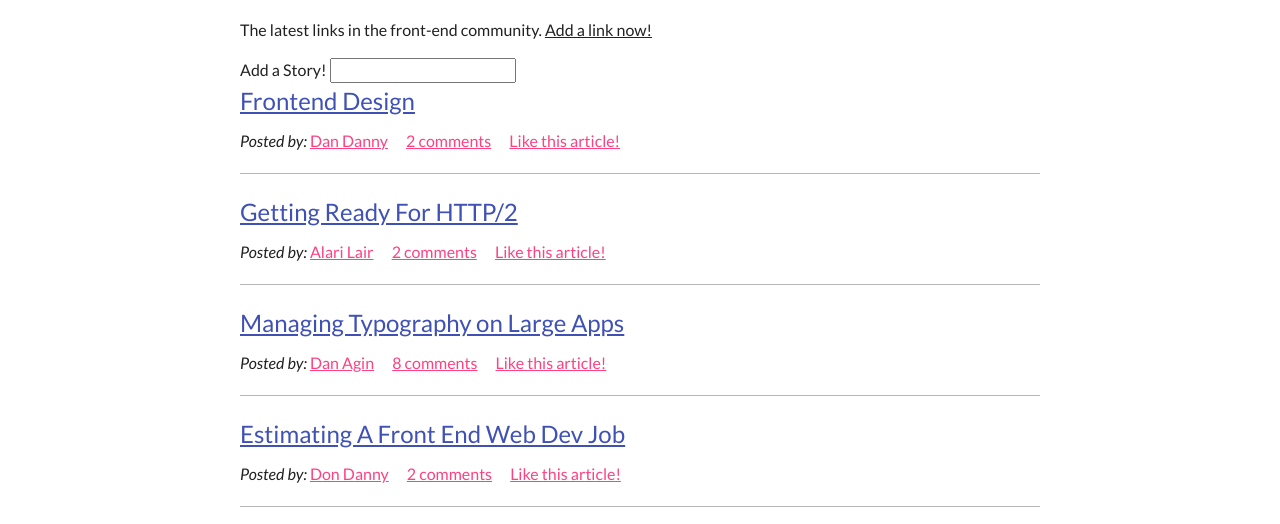
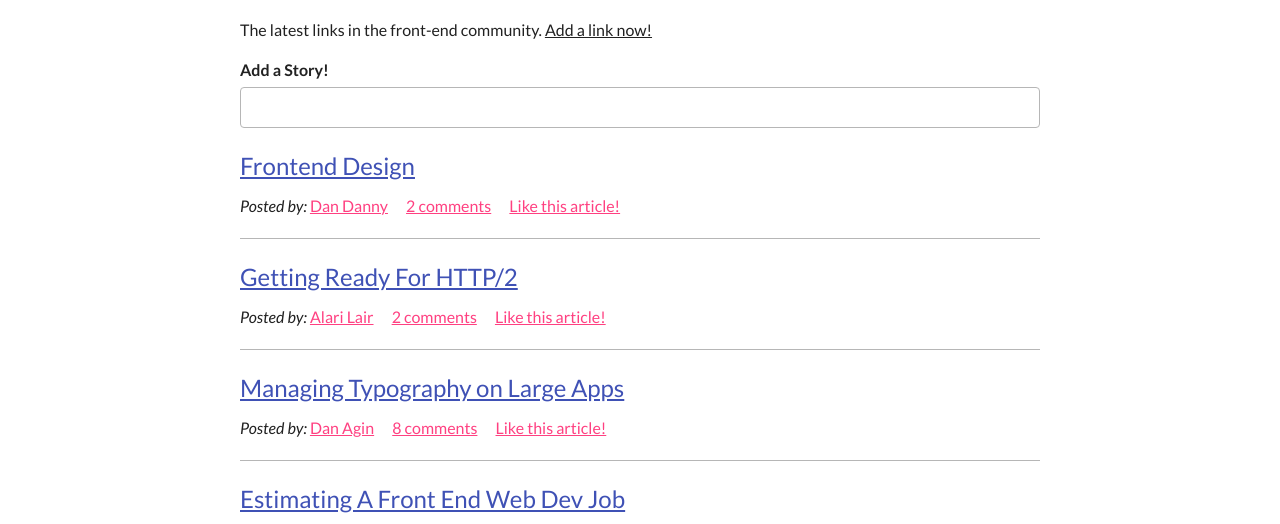
Before and after one commit to UsmannShahid/FrontEndNewScreencast, a plain HTML site: page index.html in a window 1280 px wide. Both pictures are taken after a click on the link "Add a link now!". Shown: the part 250-774 px from the top of the page. Drawn offline with nearby package versions, Linux system fonts and the light colour scheme.

Commit message:
Complete animation and jquery

```diff
--- a/app.js
+++ b/app.js
@@ -9,4 +9,9 @@ $(document).ready(function() {
       .closest('.news-item')
       .addClass('is-liked');
   });
+
+  $('.js-add-link').on('click', function(event){
+    event.preventDefault();
+    $('.js-form').toggleClass('is-visible');
+  })
 });
--- a/index.html
+++ b/index.html
@@ -18,9 +18,9 @@
       <header class='subheader'>
         <h1>Latest News</h1>
         <p>The latest links in the front-end community.
-        <a href='#'>Add a link now!</a>
+        <a class='js-add-link' href='#'>Add a link now!</a>
         </p>
-        <form class='form'>
+        <form class='form js-form'>
           <label class='form-label' for='form-link'>Add a Story!</label>
           <input class='form-input' type='text' id='form-link'/>
         </form>
--- a/main.css
+++ b/main.css
@@ -45,6 +45,7 @@ p {
 
 a {
   color: #ff4081;
+  transition: .2s ease-in-out;
 }
 
 a:active,
@@ -116,6 +117,39 @@ a:focus {
   animation: flash 1s 2;
 }
 
+
+/*-----------------------------------------------------
+ * Form
+--------------------------------------------------------*/
+
+.form {
+  height: 0;
+  margin-bottom: 20px;
+  opacity: 0;
+  visibility: hidden;
+}
+
+.form.is-visible {
+  height: auto;
+  opacity: 1;
+  visibility: visible;
+  transition: opacity .2s ease-in-out, visibility .2s ease-in-out;
+}
+
+.form-label {
+  display: block;
+  font-weight: bold;
+  margin-bottom: 5px;
+}
+
+.form-input {
+  box-sizing: border-box;
+  border: 1px solid #b6b6b6;
+  border-radius: 4px;
+  padding: 10px;
+  width: 100%;
+}
+
 /*-----------------------------------------------------
  * Animation
 --------------------------------------------------------*/
```
